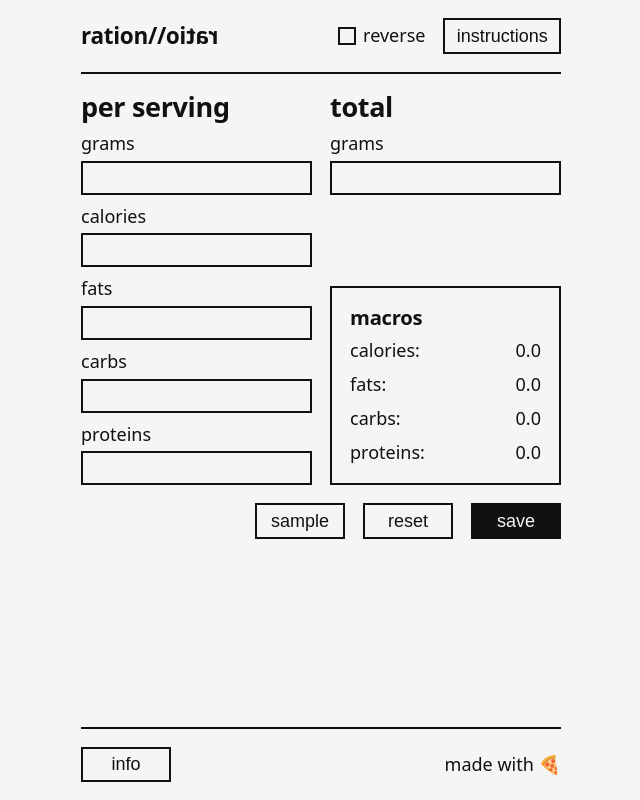
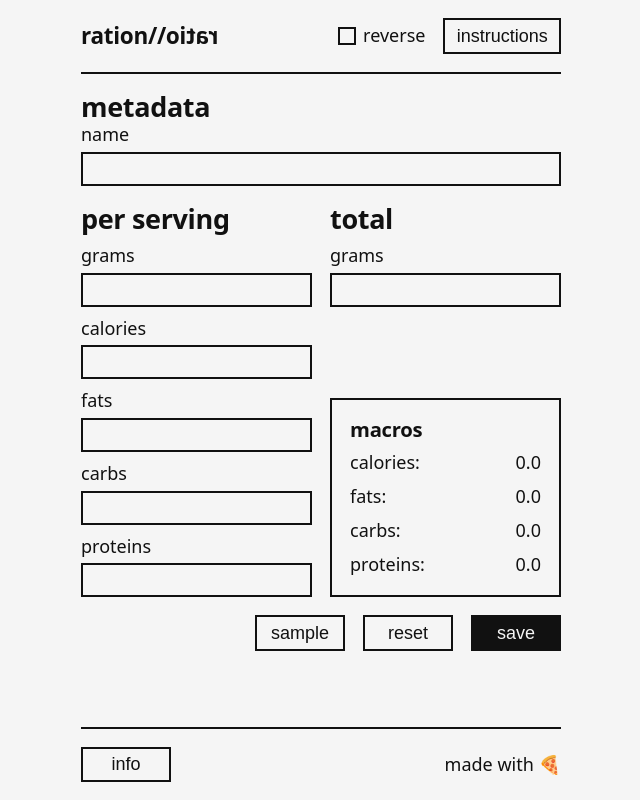
Before and after one commit to chuckhutchins/ration-ratio, a Vue app: page / in a window 1280 px wide. Shown: the whole page, without its empty margins (319-959 px from the left). Built offline with nearby package versions, Linux system fonts and the light colour scheme.

Commit message:
adding name to application

```diff
--- a/src/components/FoodItem.vue
+++ b/src/components/FoodItem.vue
@@ -1,9 +1,9 @@
 <template>
   <li class="item">
-    <span>{{ foodItem.calories }}</span>
-    <span>{{ foodItem.fats }}</span>
-    <span>{{ foodItem.carbs }}</span>
-    <span>{{ foodItem.proteins }}</span>
+    <span class="name">{{ foodItem.name }}</span>
+    <span>
+      {{ foodItem.calories }}/{{ foodItem.fats }}/{{ foodItem.carbs }}/{{ foodItem.proteins }}
+    </span>
     <button class="button-close" @click="handleRemoveItem">
       <IconClose />
       <span class="sr-only">Remove Item</span>
@@ -17,15 +17,17 @@ import IconClose from '@/components/IconClose.vue';
 
 const props = defineProps(['foodItem']);
 
+const store = useStore();
+
 const handleRemoveItem = () => {
-  useStore().removeFoodItem(props.foodItem.id);
+  store.removeFoodItem(props.foodItem.id);
 }
 </script>
 
 <style scoped lang="scss">
 .item {
   display: grid;
-  grid-template-columns: repeat(4, 1fr) max-content;
+  grid-template-columns: 1fr repeat(2, max-content);
   align-items: center;
   gap: 1rem;
 
@@ -33,9 +35,15 @@ const handleRemoveItem = () => {
     min-inline-size: 0;
   }
 
-  span {
+  span:not(.name) {
     text-align: end;
   }
+}
+
+.name {
+  overflow: hidden;
+  text-overflow: ellipsis;
+  white-space: nowrap;
 }
 
 .button-close {
--- a/src/components/RatioCalculator.vue
+++ b/src/components/RatioCalculator.vue
@@ -1,5 +1,9 @@
 <template>
   <main class="ratio-calculator">
+    <div class="metadata">
+      <h2>metadata</h2>
+      <InputText v-model="name" label="name" />
+    </div>
     <div class="totals">
       <h2>{{ inputColumnText }}</h2>
       <InputNumber v-model="totalGrams" label="grams" />
@@ -38,12 +42,14 @@ import { computed, ref } from 'vue';
 import { storeToRefs } from 'pinia';
 import { useStore } from '@/stores/Store.js';
 import InputNumber from '@/components/InputNumber.vue';
+import InputText from '@/components/InputText.vue';
 import TheButton from '@/components/TheButton.vue';
 import { calculateCombination } from '@/composables/useCalculation.js';
 import { v4 as uuidv4 } from 'uuid';
 
 const showSampleDataButton = ref(true);
 const generateSampleData = () => {
+  name.value = 'slow cooker steel cut oats';
   totalGrams.value = 1672;
   totalCalories.value = 1050;
   totalFats.value = 53;
@@ -58,6 +64,7 @@ const { foodList, isReverse } = storeToRefs(store);
 const inputColumnText = computed(() => isReverse.value ? 'totals' : 'per serving');
 const outputColumnText = computed(() => isReverse.value ? 'per serving' : 'total');
 
+const name = ref();
 const gramRatio = computed(() => servingGrams.value / totalGrams.value);
 const totalGrams = ref();
 const totalCalories = ref();
@@ -83,6 +90,7 @@ const servingProteins = computed(() => {
 });
 
 const handleReset = () => {
+  name.value = undefined;
   totalGrams.value = undefined;
   totalCalories.value = undefined;
   totalFats.value = undefined;
@@ -94,6 +102,7 @@ const handleReset = () => {
 const handleSave = () => {
   const item = {
     id: uuidv4(),
+    name: name.value || 'generic food',
     calories: servingCalories.value,
     fats: servingFats.value,
     carbs: servingCarbs.value,
@@ -124,6 +133,10 @@ const handleSave = () => {
   gap: 0.5rem;
 }
 
+.metadata {
+  grid-column: span 2;
+}
+
 .macros {
   margin-block-start: auto;
   border: 2px solid var(--text);
```
